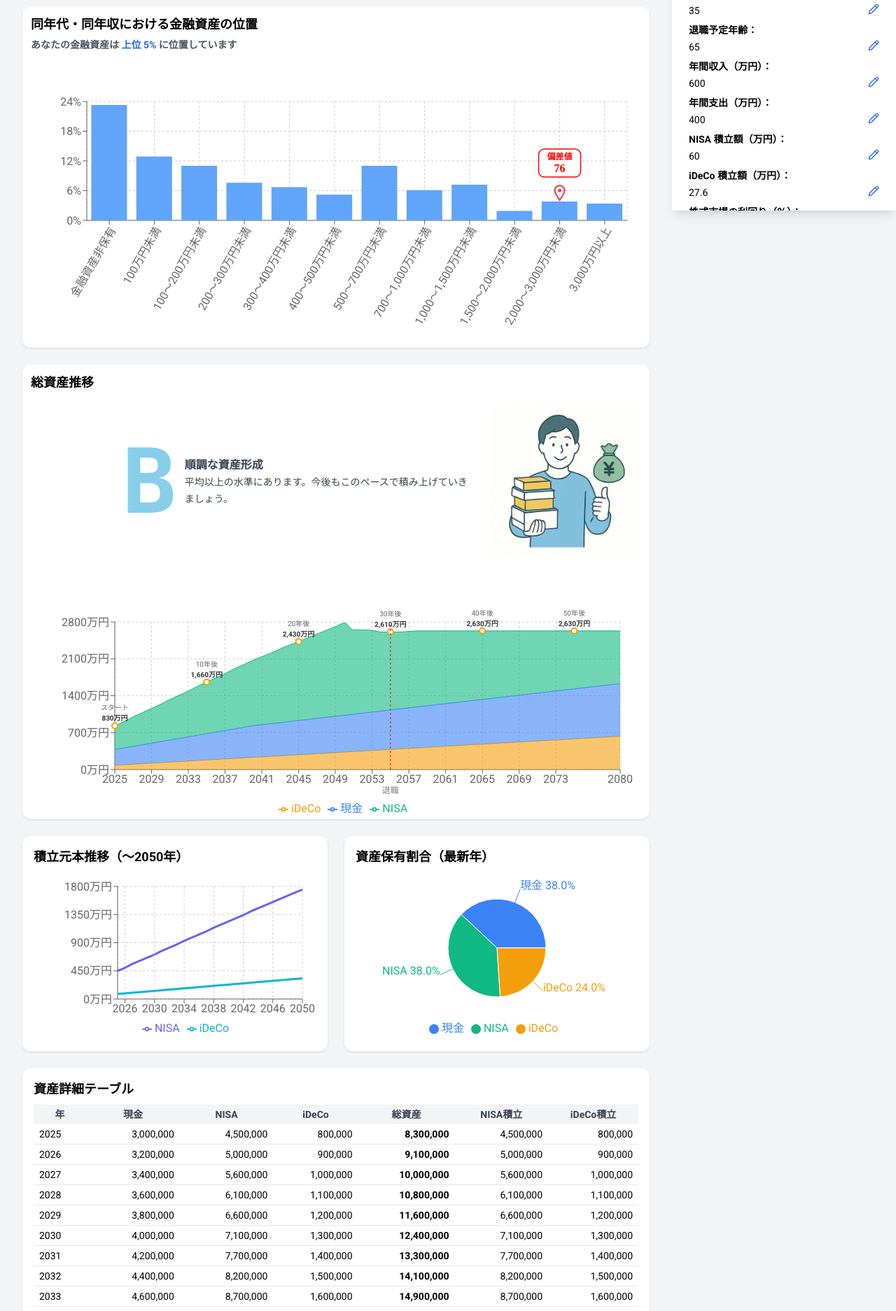
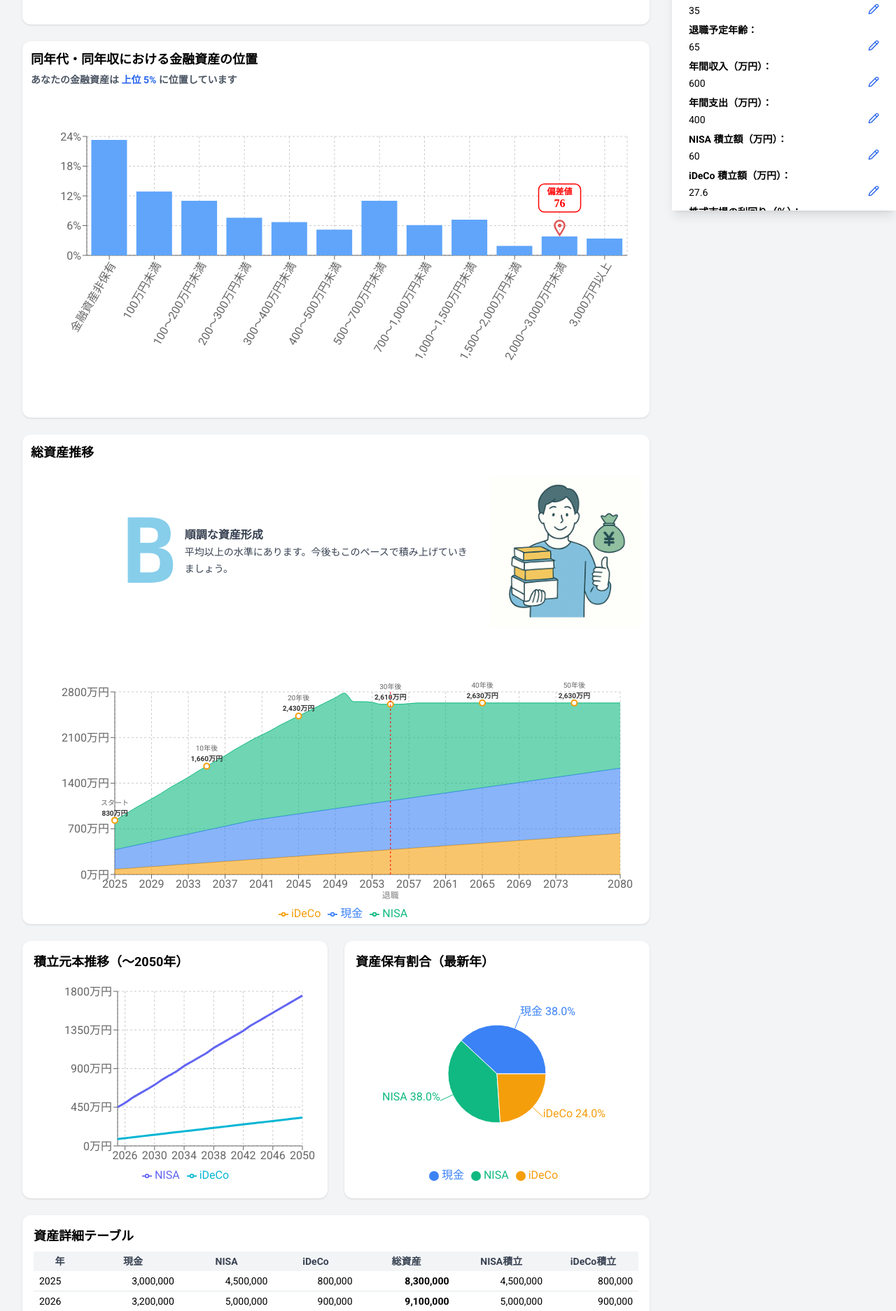
Before and after one commit to HirokiAzuma0420/lifeplansim, a React (Vite) app: page /sample in a window 1280 px wide. Shown: the part 499-2373 px from the top of the page at 70% size. Built offline with nearby package versions, Linux system fonts and the light colour scheme; a web font is replaced by a local one.

Commit message:
各グラフ描写領域(高さ)調整

```diff
--- a/src/components/dashboard/AssetPieChart.tsx
+++ b/src/components/dashboard/AssetPieChart.tsx
@@ -24,7 +24,7 @@ export default function AssetPieChart({ pieData }: AssetPieChartProps) {
   return (
     <div className="bg-white rounded-xl shadow p-4">
       <h3 className="text-lg font-semibold mb-2">資産保有割合（最新年）</h3>
-      <ResponsiveContainer width="100%" height={240}>
+      <ResponsiveContainer width="100%" height={300}>
         <PieChart>
           <Pie
             data={pieData}
--- a/src/components/dashboard/IncomePositionChart.tsx
+++ b/src/components/dashboard/IncomePositionChart.tsx
@@ -136,7 +136,7 @@ export default function IncomePositionChart({ age, income }: IncomePositionChart
           あなたの収入は同年代の中で <strong className="text-blue-600">上位 {topPercent}%</strong> に位置しています
         </span>
       </h3>
-      <ResponsiveContainer width="100%" height={300}>
+      <ResponsiveContainer width="100%" height={350}>
         <BarChart data={chartData} margin={{ top: 80, right: 20, bottom: 20, left: 20 }}>
           <CartesianGrid strokeDasharray="3 3" />
           <XAxis dataKey="収入階級" />
--- a/src/components/dashboard/InvestmentPrincipalChart.tsx
+++ b/src/components/dashboard/InvestmentPrincipalChart.tsx
@@ -8,7 +8,7 @@ export default function InvestmentPrincipalChart({ enrichedData }: InvestmentPri
   return (
     <div className="bg-white rounded-xl shadow p-4">
       <h3 className="text-lg font-semibold mb-2">積立元本推移（〜2050年）</h3>
-      <ResponsiveContainer width="100%" height={240}>
+      <ResponsiveContainer width="100%" height={300}>
         <LineChart
           data={enrichedData.filter((d) => d.year <= 2050)}
           margin={{ top: 20, right: 20, left: 60, bottom: 5 }}
--- a/src/components/dashboard/SavingsPositionChart.tsx
+++ b/src/components/dashboard/SavingsPositionChart.tsx
@@ -215,8 +215,8 @@ export default function SavingsPositionChart({ age, income, savings }: SavingsPo
           あなたの金融資産は <strong className="text-blue-600">上位 {topPercent}%</strong> に位置しています
         </span>
       </h3>
-      <ResponsiveContainer width="100%" height={400} >
-        <BarChart data={chartData} margin={{ top: 60, right: 20, bottom: 50, left: 20 }}>
+      <ResponsiveContainer width="100%" height={450} >
+        <BarChart data={chartData} margin={{ top: 60, right: 20, bottom: 100, left: 20 }}>
           <CartesianGrid strokeDasharray="3 3" />
           <XAxis dataKey="金融資産額" angle={-60} textAnchor="end" height={120} interval={0} />
           <YAxis
--- a/src/components/dashboard/TotalAssetChart.tsx
+++ b/src/components/dashboard/TotalAssetChart.tsx
@@ -139,7 +139,7 @@ export default function TotalAssetChart({ enrichedData, rankInfo, COLORS, age, r
         </div>
       </div>
       {/* グラフ本体 */}
-      <ResponsiveContainer width="100%" height={350}>
+      <ResponsiveContainer width="100%" height={400}>
         <AreaChart data={enrichedData} stackOffset="none" margin={{ top: 80, right: 30, left: 60, bottom: 5 }}>
           <CartesianGrid strokeDasharray="3 3" />
           <XAxis dataKey="year" interval="preserveStartEnd" />
```
Also changed, not shown: 1 other file (tests, documents, lock files or other folders).
